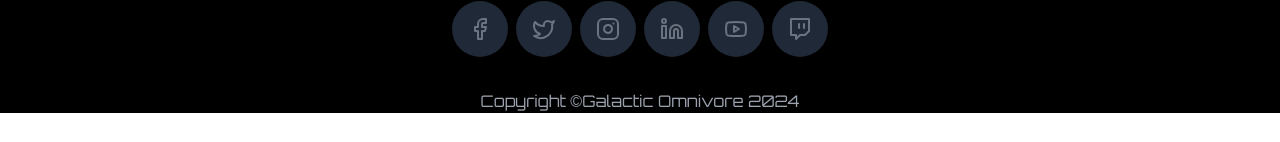
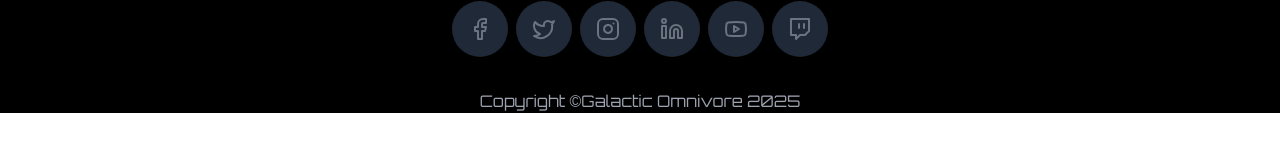
Before and after one commit to GalacticOmnivoreElder/gowebsite, a Next.js app: page / in a window 1280 px wide. Shown: the part 6433-6575 px from the top of the page. Built offline with nearby package versions, Linux system fonts and the light colour scheme.

Commit message:
Update Annual Tag Of Website

```diff
--- a/src/app/page.js
+++ b/src/app/page.js
@@ -600,7 +600,7 @@ const SocialFooter = () => {
         ))}
       </div>
       <div className="text-gray-400 w-full text-center mb-8">
-        Copyright ©Galactic Omnivore 2024
+        Copyright ©Galactic Omnivore 2025
       </div>
     </>
   );
```
